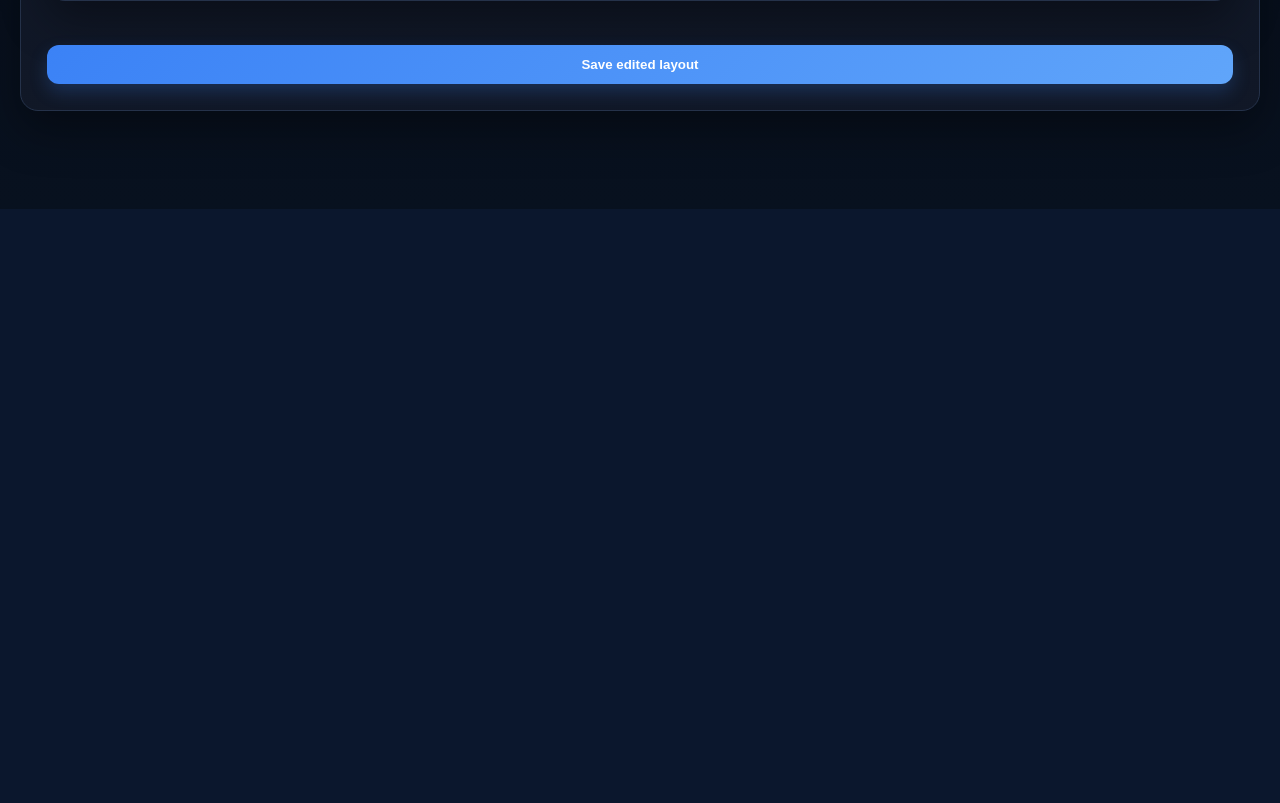
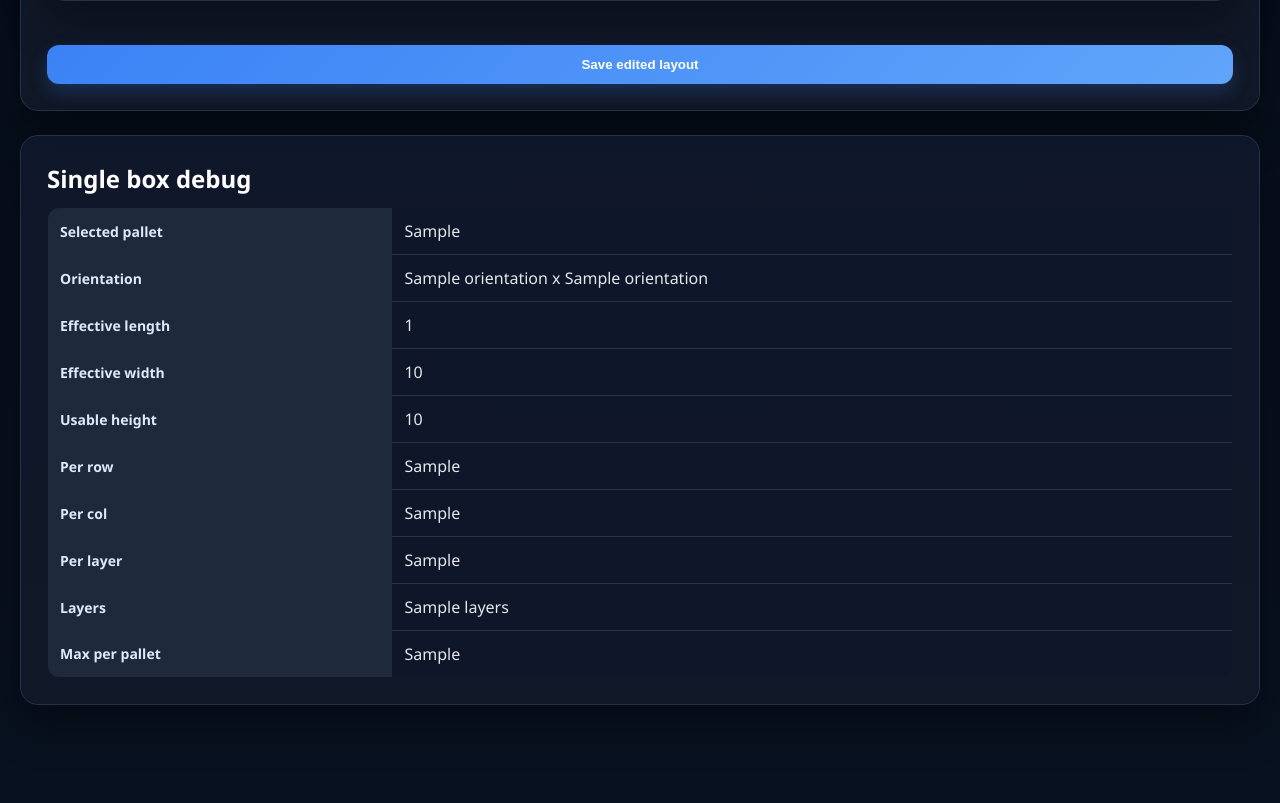
Before and after one commit to zilvis565-dev/box-layout-planner, a Flask app: template templates/calculation_result.html in a window 1280 px wide. Shown: the part 873-1676 px from the top of the page. Before the commit the page ends 1082 px from the top, so only its background shows below. Run offline with Flask 3, Linux system fonts and the light colour scheme; the template is opened without the code that fills it: most values are stand-ins (such as "Sample title", 1, 10 or a date in 2020).

Commit message:
Update calculation_result.html

```diff
--- a/templates/calculation_result.html
+++ b/templates/calculation_result.html
@@ -61,4 +61,22 @@
         <button type="submit" class="btn full" style="margin-top:20px;">Save edited layout</button>
     </form>
 </div>
+{% if single_box_debug %}
+<div class="card" style="margin-top:20px;">
+    <h2>Single box debug</h2>
+    <table>
+        <tr><th>Selected pallet</th><td>{{ single_box_debug.pallet_type }}</td></tr>
+        <tr><th>Orientation</th><td>{{ single_box_debug.orientation[0] }} x {{ single_box_debug.orientation[1] }}</td></tr>
+        <tr><th>Effective length</th><td>{{ single_box_debug.effective_length }}</td></tr>
+        <tr><th>Effective width</th><td>{{ single_box_debug.effective_width }}</td></tr>
+        <tr><th>Usable height</th><td>{{ single_box_debug.usable_height }}</td></tr>
+        <tr><th>Per row</th><td>{{ single_box_debug.per_row }}</td></tr>
+        <tr><th>Per col</th><td>{{ single_box_debug.per_col }}</td></tr>
+        <tr><th>Per layer</th><td>{{ single_box_debug.per_layer }}</td></tr>
+        <tr><th>Layers</th><td>{{ single_box_debug.layers }}</td></tr>
+        <tr><th>Max per pallet</th><td>{{ single_box_debug.per_pallet }}</td></tr>
+    </table>
+</div>
+{% endif %}
+
 {% endblock %}
```
